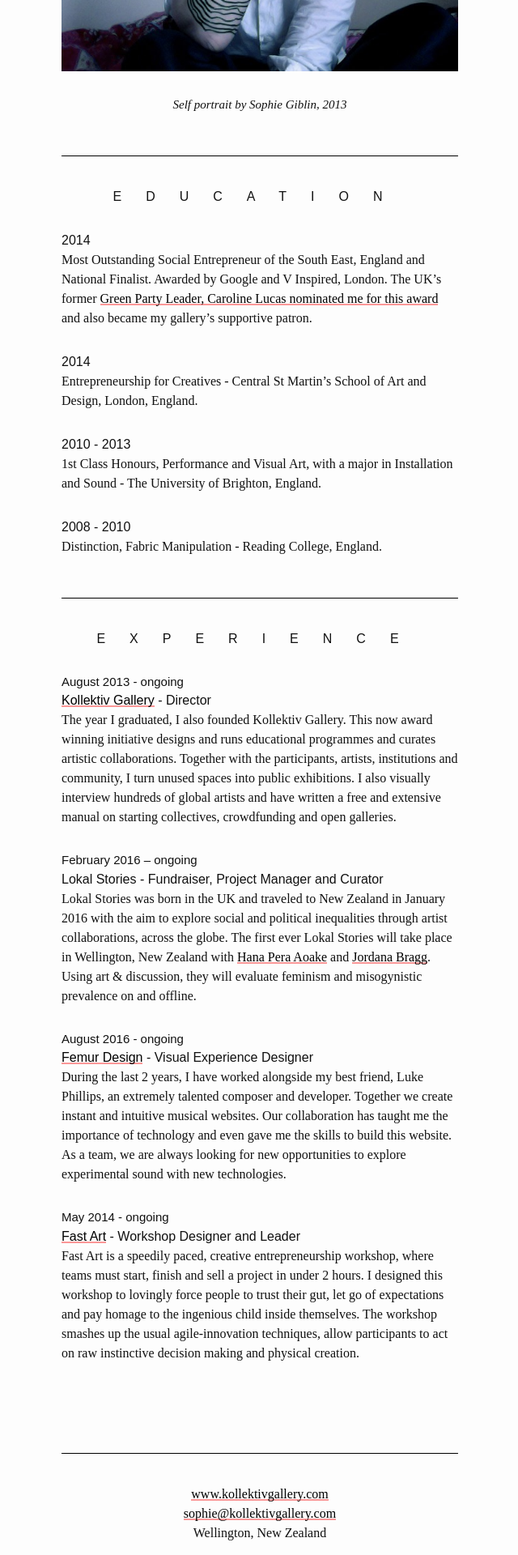
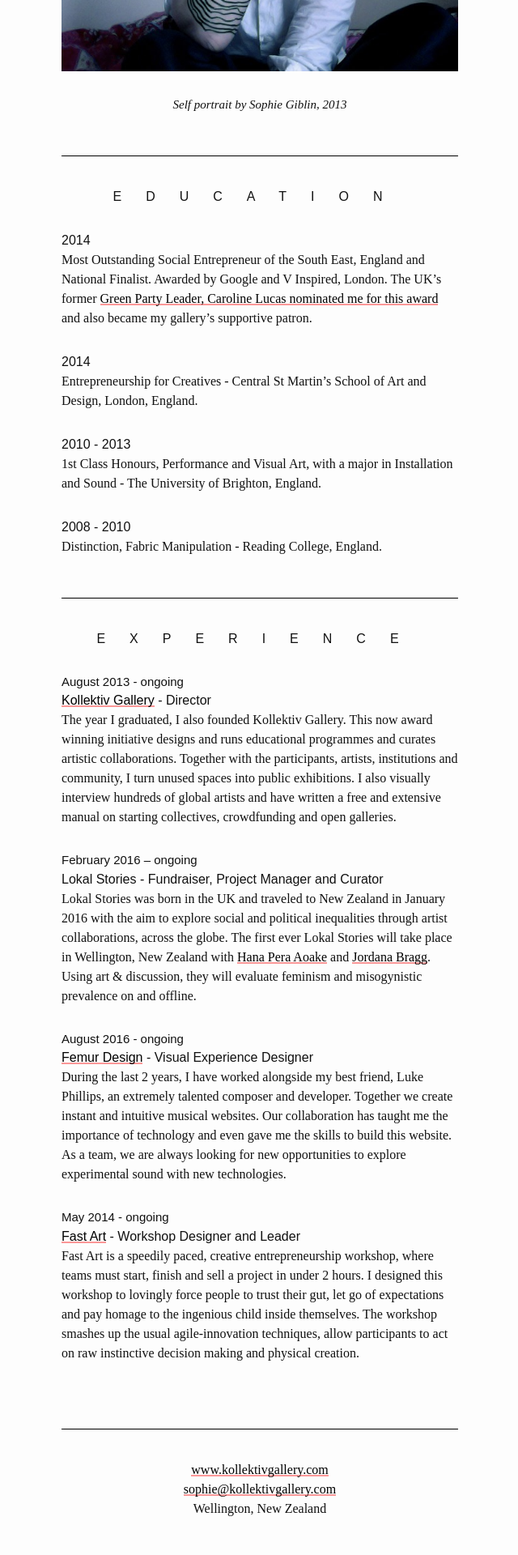
Before and after one commit to sophiegoblin/sophiegoblin.github.io, a Jekyll site: the page built from index.md, in a window 1280 px wide. Shown: the part 1451-3371 px from the top of the page at 81% size, without its empty margins (319-959 px from the left). Built offline with Jekyll 4.4.1, drawn with Linux system fonts in a browser that asks for light colours; nearby versions of some CDN libraries; after the commit the page ends 3341 px from its top, so only the background shows below that.

Commit message:
padding bottom page

```diff
--- a/_sass/_layout.scss
+++ b/_sass/_layout.scss
@@ -170,7 +170,7 @@
  * Page content
  */
 .page-content {
-    padding: $spacing-unit 0;
+    padding: $spacing-unit 0 0;
 }
 
 .page-heading {
```
